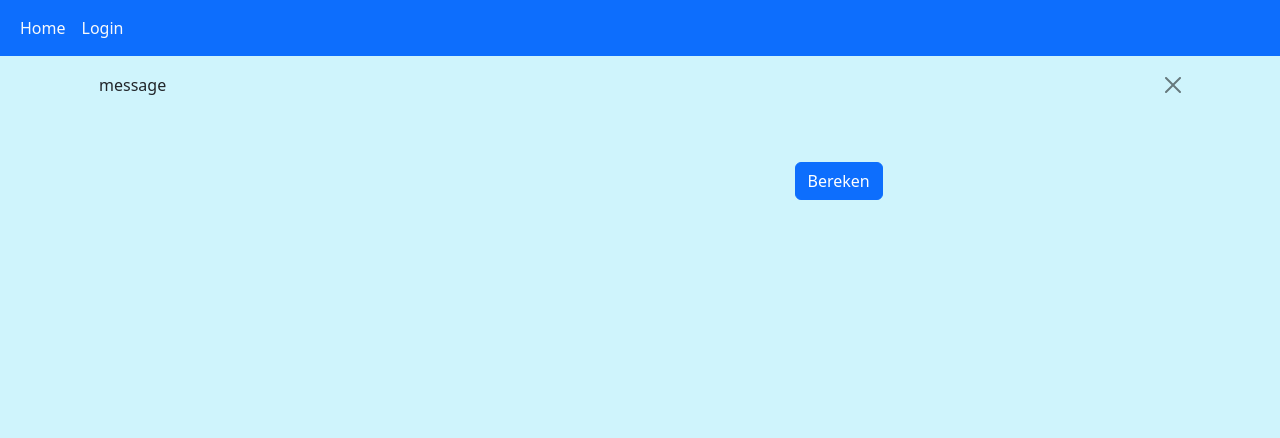
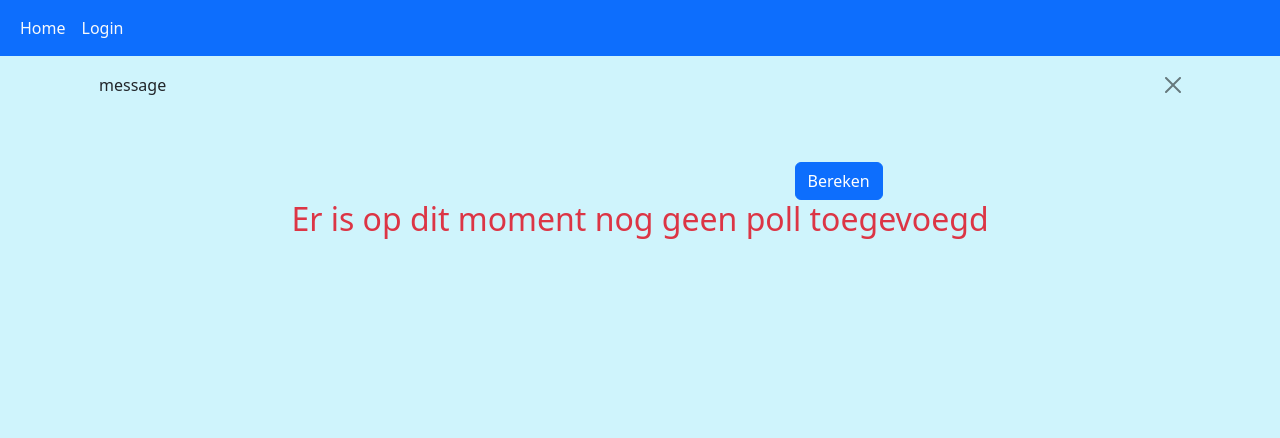
Before and after one commit to gijsdl/peilingen-php, a PHP site: page /home.php in a window 1280 px wide. Shown: the top 438 px of the page. Run offline with PHP 8.4, Linux system fonts and the light colour scheme.

Commit message:
empty message

```diff
--- a/public/js/main.js
+++ b/public/js/main.js
@@ -2,6 +2,7 @@ const partiesWrapper = document.querySelector('.parties-wrapper');
 const partiesField = document.querySelector('.parties');
 const calculateBtn = document.querySelector('.calculate');
 const resultField = document.querySelector('.result');
+const emptyField = document.querySelector('.empty');
 
 let polls = [];
 
@@ -17,6 +18,10 @@ fetch('/get-polls')
     });
 
 function createPoll(pollsData) {
+    if (pollsData.length < 1){
+        emptyField.classList.remove('hidden');
+        return;
+    }
     Promise.all(pollsData.map(async pollData => {
         const poll = new Poll(pollData.name);
         polls.push(poll);
--- a/template/home.php
+++ b/template/home.php
@@ -22,6 +22,12 @@ global $polls;
     </div>
 </div>
 
+<div class="row justify-content-center empty hidden">
+    <div class="col-8 d-flex justify-content-center">
+        <h2 class="text-danger">Er is op dit moment nog geen poll toegevoegd</h2>
+    </div>
+</div>
+
 <script src="js/Party.js"></script>
 <script src="js/Poll.js"></script>
 <script src="js/main.js"></script>
```
